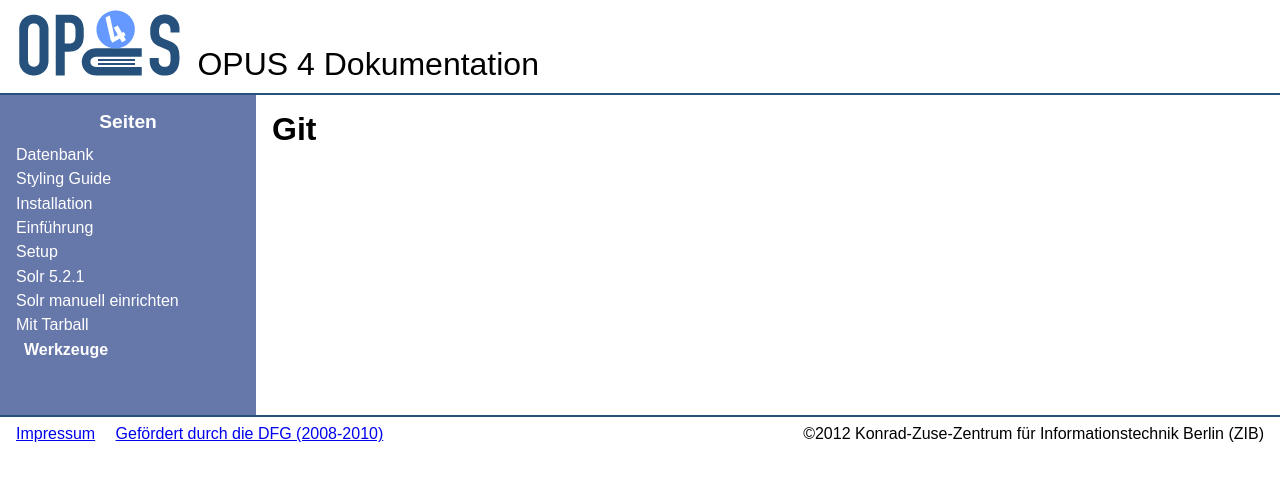
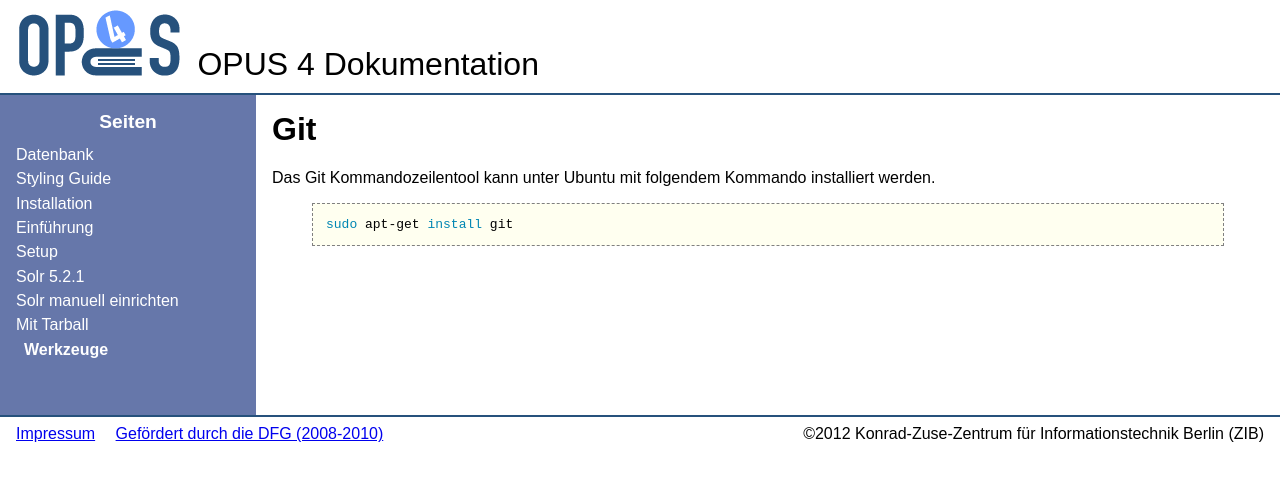
Before and after one commit to OPUS4/opus4.github.io, a Jekyll site: the page built from installation/tools.md, in a window 1280 px wide. Shown: the top 481 px of the page. Built offline with Jekyll 4.4.1, drawn with Linux system fonts in a browser that asks for light colours.

Commit message:
Started page with information about the basic tools, like Git.

```diff
--- a/installation/tools.md
+++ b/installation/tools.md
@@ -3,3 +3,9 @@ title: Werkzeuge
 ---
 
 # Git
+
+Das Git Kommandozeilentool kann unter Ubuntu mit folgendem Kommando installiert werden.
+
+{% highlight bash %}
+sudo apt-get install git
+{% endhighlight %}
```
